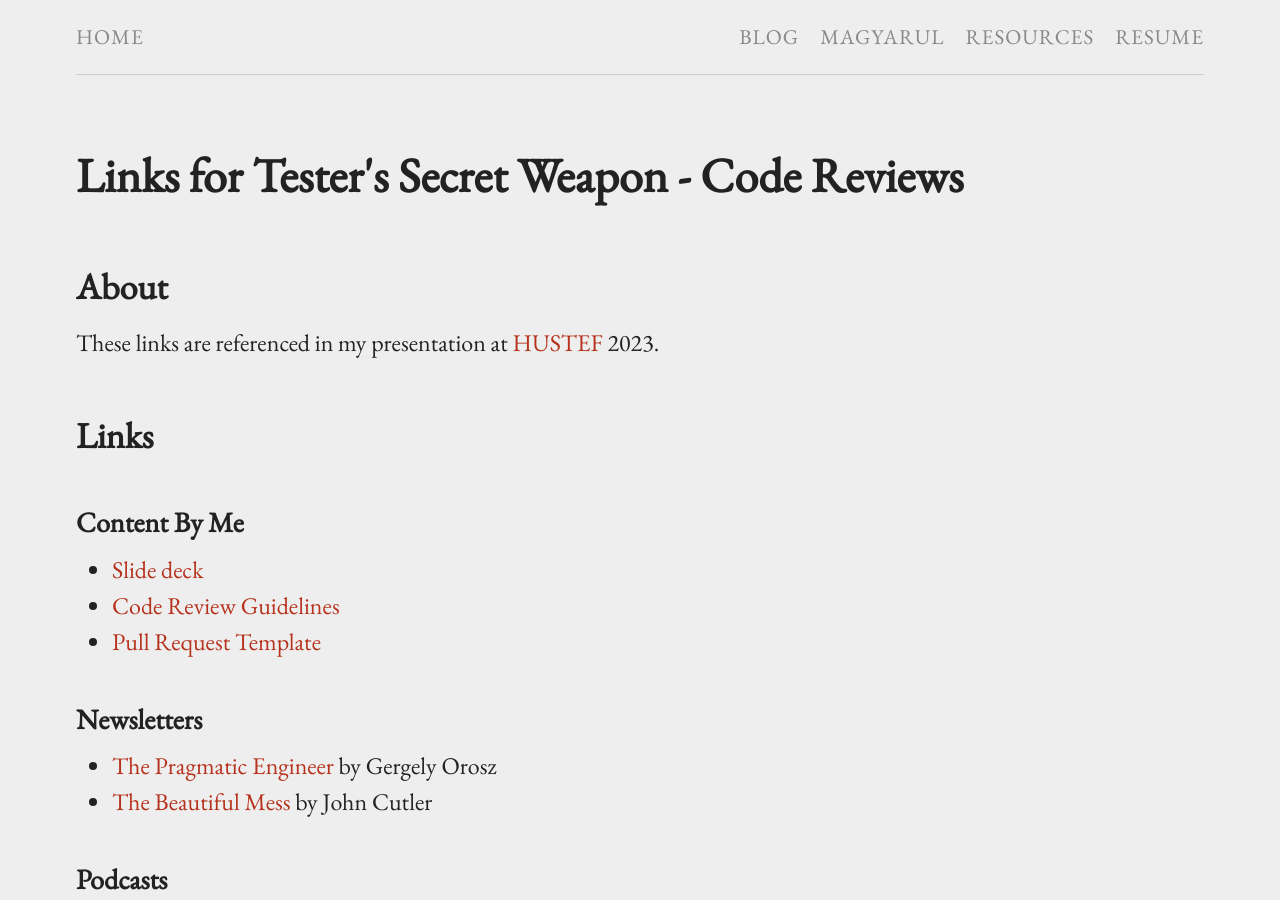
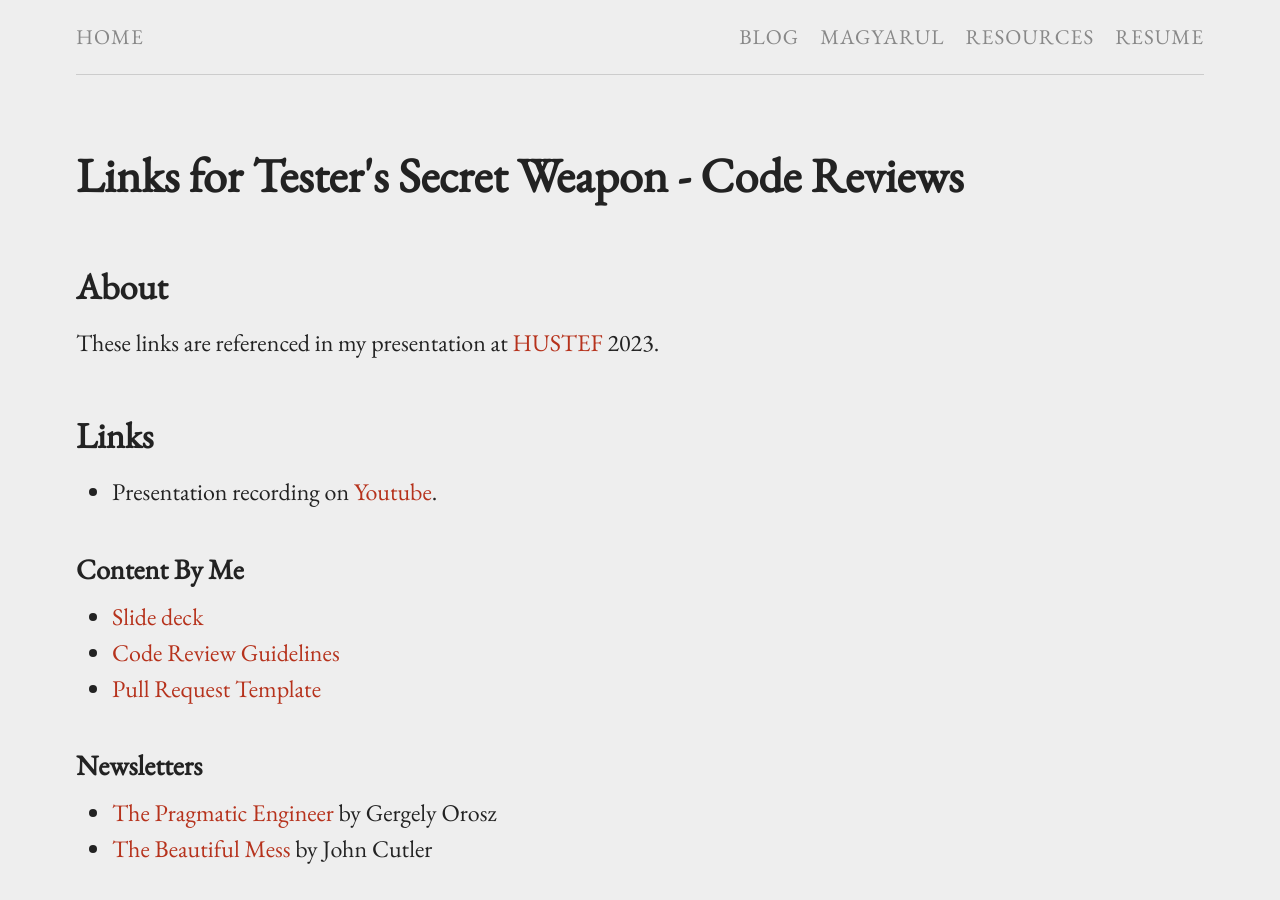
Before and after one commit to bertold/bertold.kolics.net, a Jekyll site: the page built from pages/hustef2023.md, in a window 1280 px wide and 900 px high. Built offline with Jekyll 4.4.1, drawn with Linux system fonts in a browser that asks for light colours.

Commit message:
Add link to Youtube video

```diff
--- a/pages/hustef2023.md
+++ b/pages/hustef2023.md
@@ -9,6 +9,8 @@ permalink: /pages/hustef2023.html
 These links are referenced in my presentation at [HUSTEF](https://www.hustef.hu/) 2023.
 
 ## Links
+
+* Presentation recording on [Youtube](https://www.youtube.com/watch?v=FMDAcmr_mXg).
 
 ### Content By Me
 
```
